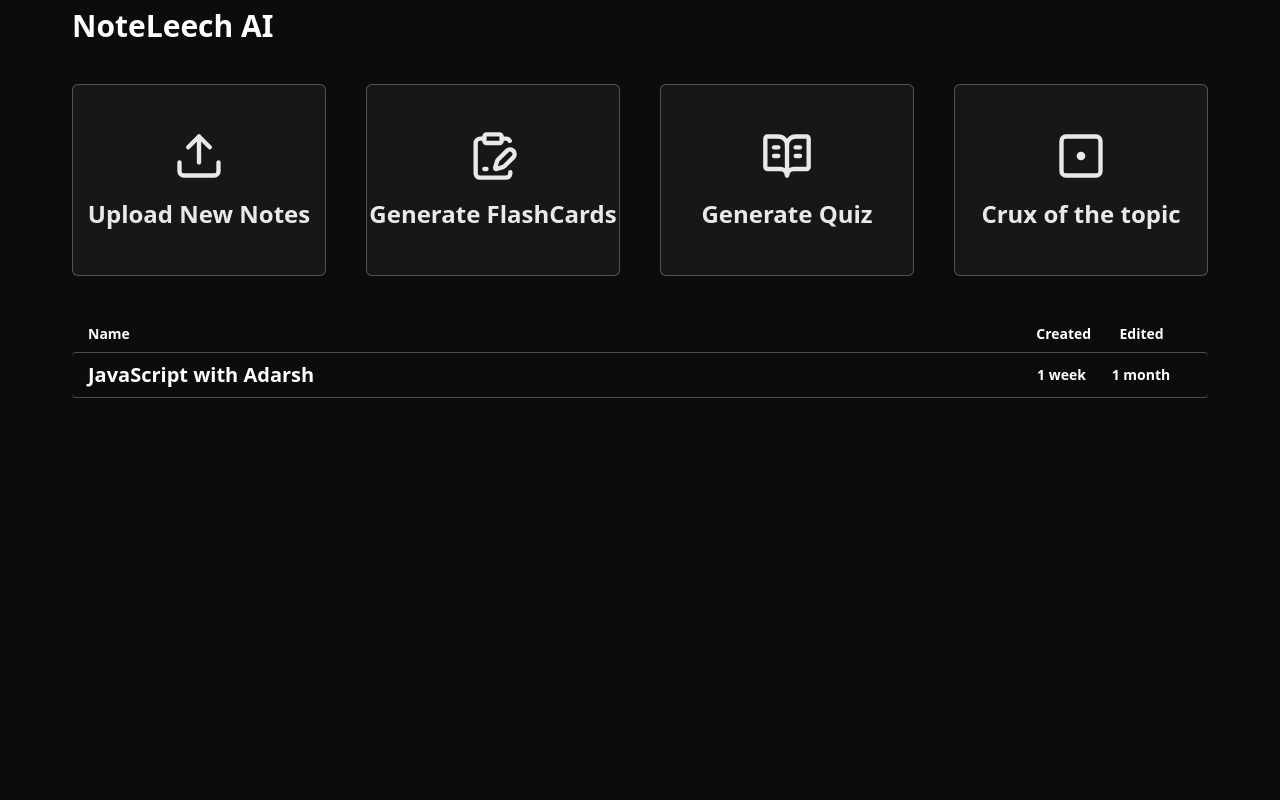
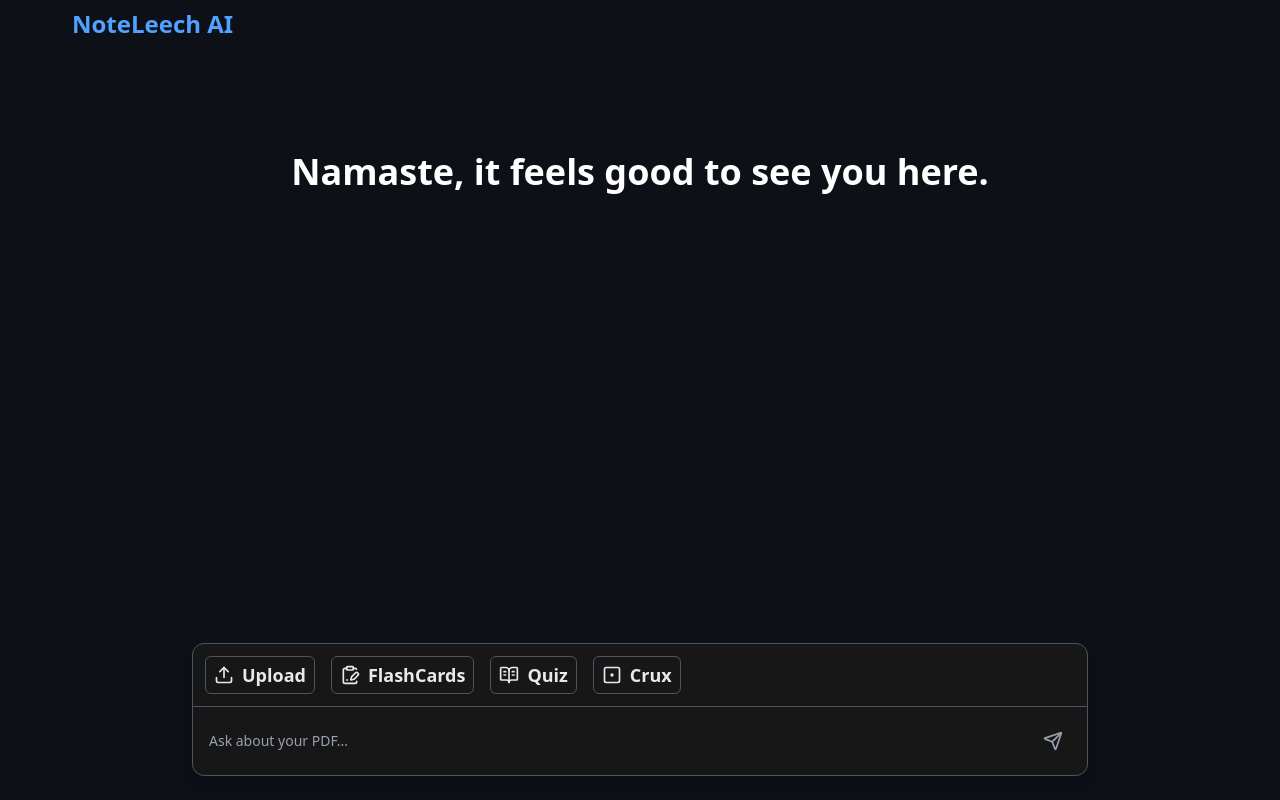
Before and after one commit to Adarsh29-10/NoteLeech-AI, a React (Vite) app in the folder frontend/: page /dashboard in a window 1280 px wide. Built offline with nearby package versions, Linux system fonts and the light colour scheme.

Commit message:
Recreate whole dashboard ui

```diff
--- a/frontend/src/Components/Dashboard/Dashboard.jsx
+++ b/frontend/src/Components/Dashboard/Dashboard.jsx
@@ -1,63 +1,70 @@
 import React from 'react';
 import NavBarDashboard from '../Header/DashboardNavBar/NavBarDashboard';
 import { BookOpenTextIcon, ClipboardSignature, DotSquareIcon, Upload } from 'lucide-react';
+import { Send, FileText, X } from 'lucide-react';
 
 const Dashboard = () => {
     const items = [
-        {icon: Upload, title: "Upload New Notes"},
-        {icon: ClipboardSignature, title: "Generate FlashCards"},
-        {icon: BookOpenTextIcon, title: "Generate Quiz"},
-        {icon: DotSquareIcon, title: "Crux of the topic"},
+        {icon: Upload, title: "Upload"},
+        {icon: ClipboardSignature, title: "FlashCards"},
+        {icon: BookOpenTextIcon, title: "Quiz"},
+        {icon: DotSquareIcon, title: "Crux"},
     ]
     return (
         <>
+        <div className='flex flex-col h-screen bg-[#0d1117]'>
+            <NavBarDashboard />
 
-        <div className='flex flex-col h-screen cursor-pointer'>
-            <NavBarDashboard />
-            <main className='flex-1 overflow-y-auto px-18 py-8 bg-[#0c0c0c]'>
-                {/* section 1 */}
-                <section className='flex  gap-10 '>
+            {/* Main Content Area - This will be your chat area in the future */}
+            <main className='flex-1   overflow-hidden flex flex-col'>
+                {/* Section 1 - Chat/Content Area */}
+                <section className='flex-1 p-6 overflow-y-auto w-full max-w-6xl mx-auto'>
+
+                   <h1 className="text-white text-4xl text-center mt-20 font-semibold">
+                        Namaste, it feels good to see you here.
+                    </h1>
+
+                    {/* main chatting logic  */}
+
+
+                </section>
+
+                {/* Bottom Search Box - Fixed at bottom */}
+                <section className='p-6'>
+                    <div className="w-full max-w-4xl mx-auto">
+                        <div className="bg-[#171717] border border-gray-600 rounded-xl shadow-lg">
+                            {/* Options bar */}
+                            <div className="p-3 border-b border-gray-600">
                                 {items.map((item, index)=>{
                                     const Icon = item.icon;
                                     return (
                                         <div
                                             key={index}
-                                className='h-48 w-72 rounded-md flex flex-col items-center justify-center bg-[#171717] border-[.1px] border-[#e9e9e949] hover:border-[#e9e9e9]'
+                                            className='inline-flex rounded-md items-center justify-center bg-[#171717] border-[.1px] border-gray-600 hover:border-gray-200 gap-2 mr-4 px-2 py-1 cursor-pointer transition-all duration-200'
                                         >
-
-                                <Icon className='text-[#e9e9e9]' size={52}/>
-                                <h1 className='text-[#e9e9e9] font-semibold text-xl sm:text-2xl
-                                mt-4'>{item.title}</h1>
-
+                                            <Icon className='text-[#e9e9e9]' size={20}/>
+                                            <h1 className='text-[#e9e9e9] font-semibold text-lg'>
+                                                {item.title}
+                                            </h1>
                                         </div>
                                     )
                                 })}
-                </section>
-
-
-                {/* section 2 */}
-                <section className='flex-1 mt-10 max-w-7xl '>
-
-                    {/* fixed top bar */}
-                    <div
-                        className='w-full text-white py-2 px-4 rounded-sm font-semibold text-sm flex items-center justify-between'
-                    >
-                        <h1 className=''>Name</h1>
-                        <div className=' w-1/6 flex justify-evenly'>
-                            <h1 className='hidden md:block'>Created</h1>
-                            <h1 className='hidden md:block'>Edited</h1>
-                        </div>
                             </div>
 
-                    {/* all data */}
-                    <div
-                        className='w-full text-white py-2 pl-4 pr-3 rounded-sm font-semibold text-xl border-y-[.1px] border-[#e9e9e949]
-                        hover:bg-[#171717] flex items-center justify-between'
+                            {/* Input Area */}
+                            <div className="flex items-center p-4">
+                                <input
+                                    type="text"
+                                    placeholder="Ask about your PDF..."
+                                    className="flex-1 bg-transparent text-white placeholder-gray-400 outline-none text-sm"
+                                    // onKeyPress={(e) => e.key === 'Enter' && handleSend()}
+                                />
+                                <button
+                                    className="ml-3 p-2 text-gray-400 hover:text-white hover:bg-gray-700 rounded-lg transition-all duration-200"
                                 >
-                        <h1>JavaScript with Adarsh</h1>
-                        <div className=' w-1/6 flex justify-evenly'>
-                            <h1 className='text-sm hidden md:block'>1 week</h1>
-                            <h1 className='text-sm hidden md:block'>1 month</h1>
+                                    <Send className="w-5 h-5" />
+                                </button>
+                            </div>
                         </div>
                     </div>
                 </section>
--- a/frontend/src/Components/Header/DashboardNavBar/NavBarDashboard.jsx
+++ b/frontend/src/Components/Header/DashboardNavBar/NavBarDashboard.jsx
@@ -9,8 +9,8 @@ const NavBarDashboard = () => {
 
     return (
         <>
-            <header className='sticky top-0 z-50 w-full flex items-center justify-between px-6 py-3 sm:px-18 sm:py-2 shadow bg-[#0c0c0c]'>
-                <h1 className='text-white font-semibold text-xl sm:text-3xl md:text-3xl'>NoteLeech AI</h1>
+            <header className='sticky top-0 z-50 w-full flex items-center justify-between px-6 py-3 sm:px-18 sm:py-2 shadow bg-[#0d1117]'>
+                <h1 className='text-2xl font-semibold text-blue-400 cursor-pointer '>NoteLeech AI</h1>
 
             {/* Desktop View */}
                 <div className='hidden md:flex gap-4'>
```
Lines whose indentation alone changed are shown as unchanged.
